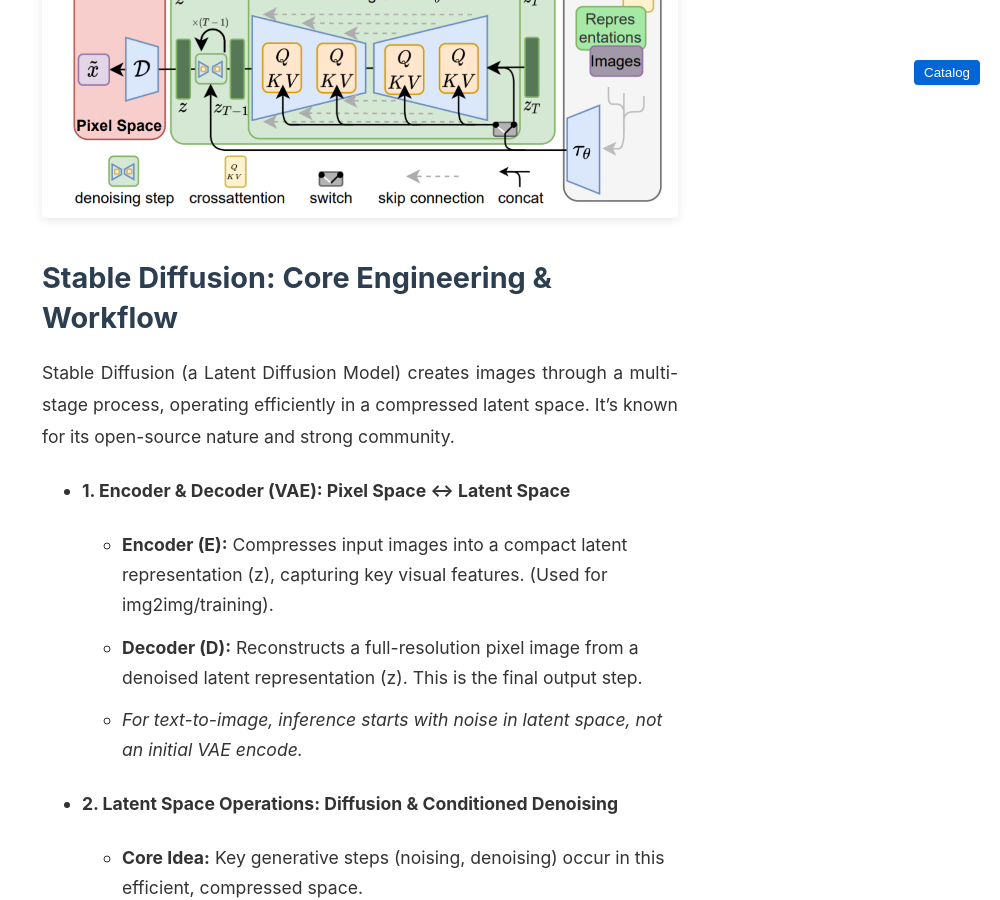
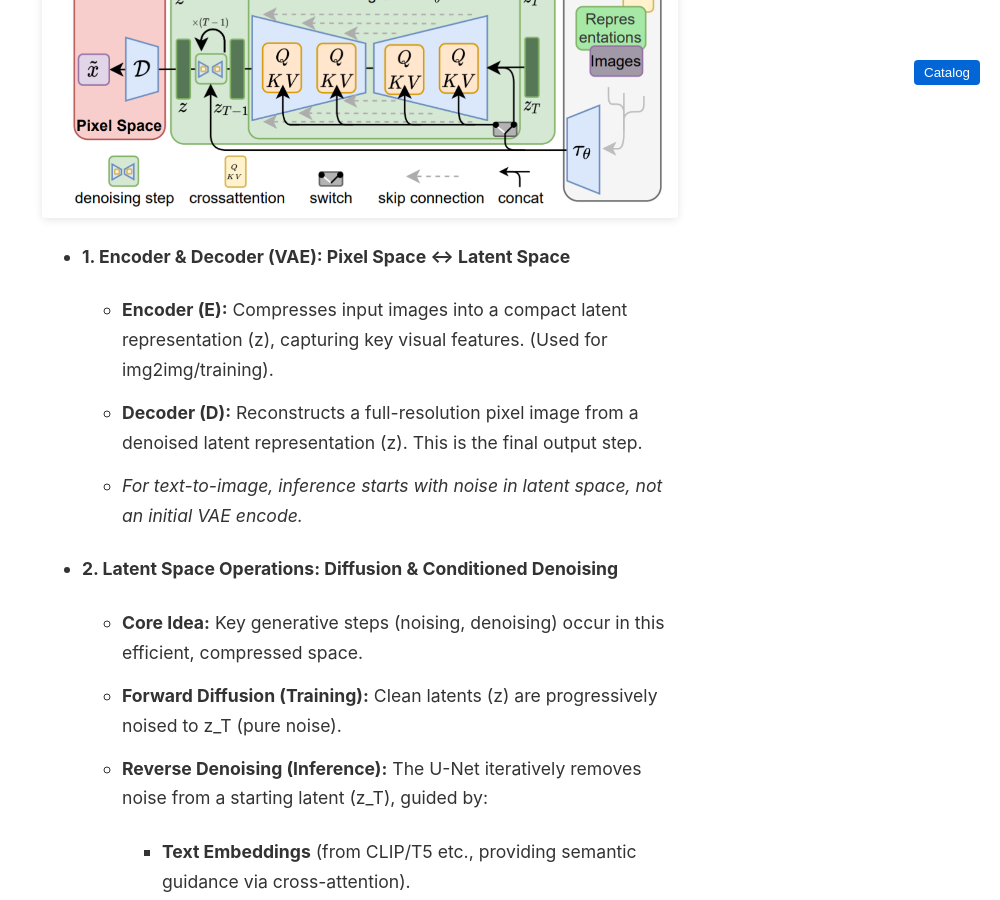
Before and after one commit to wjhhking/jinspire.dev, a Jekyll site: the page built from _posts/2025-05-10-image101.md, in a window 1280 px wide and 900 px high, scrolled down 6349 px. Shown: the whole window, without its empty margins (280-1280 px from the left). Built offline with Jekyll 4.4.1, drawn with Linux system fonts in a browser that asks for light colours; some of the changed text lies outside the part shown.

Commit message:
Minor fix

```diff
--- a/_posts/2025-05-10-image101.md
+++ b/_posts/2025-05-10-image101.md
@@ -83,9 +83,6 @@ It is worth noting that there are a lot of image processing papers that are very
 Stable Diffusion is a Latent Diffusion Model (LDM), notable for its open-source nature and wide community adoption, making it an excellent example for understanding modern AI image generation.
 
 ![Stable Diffusion]({{ '/assets/images/posts/stable_diffusion.jpg' | relative_url }})
-# Stable Diffusion: Core Engineering & Workflow
-
-Stable Diffusion (a Latent Diffusion Model) creates images through a multi-stage process, operating efficiently in a compressed latent space. It's known for its open-source nature and strong community.
 
 * **1. Encoder & Decoder (VAE): Pixel Space <-> Latent Space**
     * **Encoder (E):** Compresses input images into a compact latent representation (z), capturing key visual features. (Used for img2img/training).
```
Also changed, not shown: other parts of _posts/2025-05-10-image101.md (+2 -0 lines).
